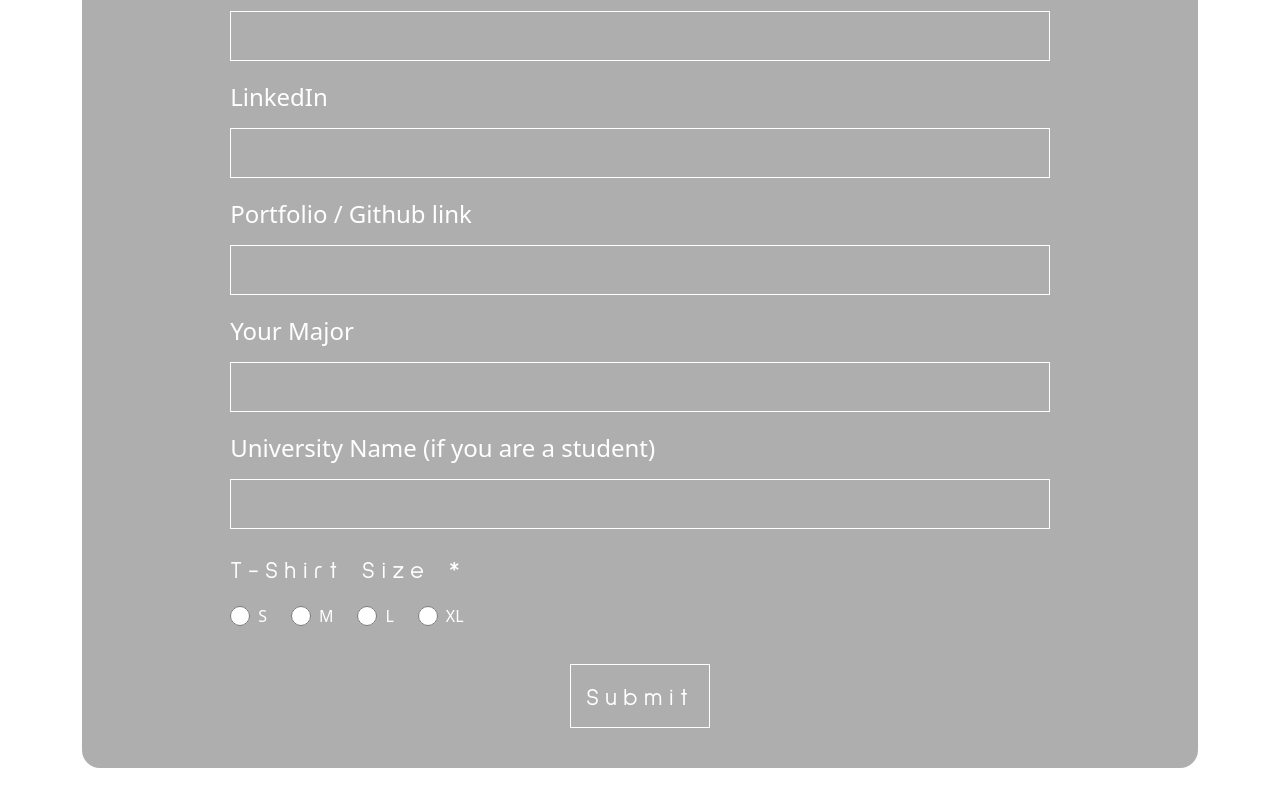
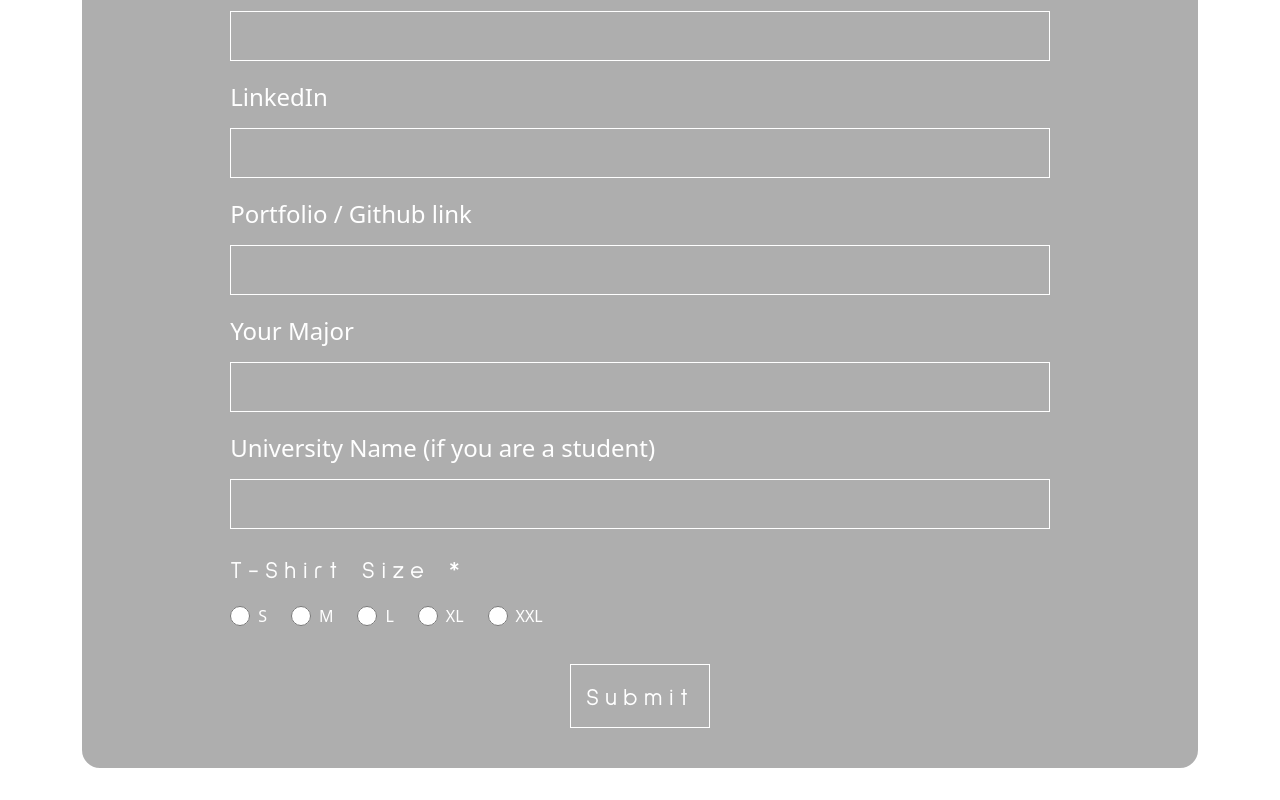
Before and after one commit to Yasser4Coder/P0-V2-FrontEnd, a React (Vite) app: page /register in a window 1280 px wide. Shown: the part 1110-1910 px from the top of the page. Built offline with nearby package versions, Linux system fonts and the light colour scheme; no server answers.

Commit message:
add size

```diff
--- a/src/components/Unauthorized.jsx
+++ b/src/components/Unauthorized.jsx
@@ -260,7 +260,7 @@ const Unauthorized = () => {
               <div className="w-full flex flex-col gap-[15px] items-start">
                 <Peragraph>T-Shirt Size *</Peragraph>
                 <div className="flex items-center gap-6">
-                  {["S", "M", "L", "XL"].map((size) => (
+                  {["S", "M", "L", "XL", "XXL"].map((size) => (
                     <label
                       key={size}
                       className="flex items-center gap-2 text-white"
```
